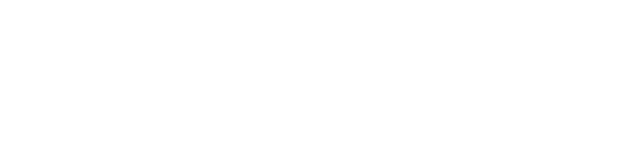
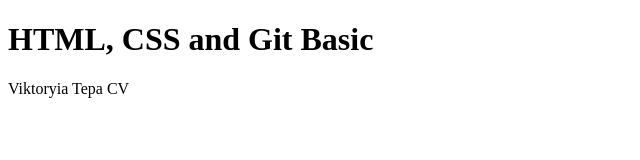
Before and after one commit to ViktoryiaTepa/rsschool-cv, a plain HTML site: page index.html in a window 1280 px wide. Shown: the whole page, without its empty margins (0-640 px from the left). Drawn offline with Linux system fonts and the light colour scheme.

Commit message:
refactor: chang html body

```diff
--- a/index.html
+++ b/index.html
@@ -6,5 +6,7 @@
     <title>Document</title>
 </head>
 <body>
+    <h1>HTML, CSS and Git Basic</h1>
+    <p>Viktoryia Tepa CV</p>
 </body>
 </html>
```
